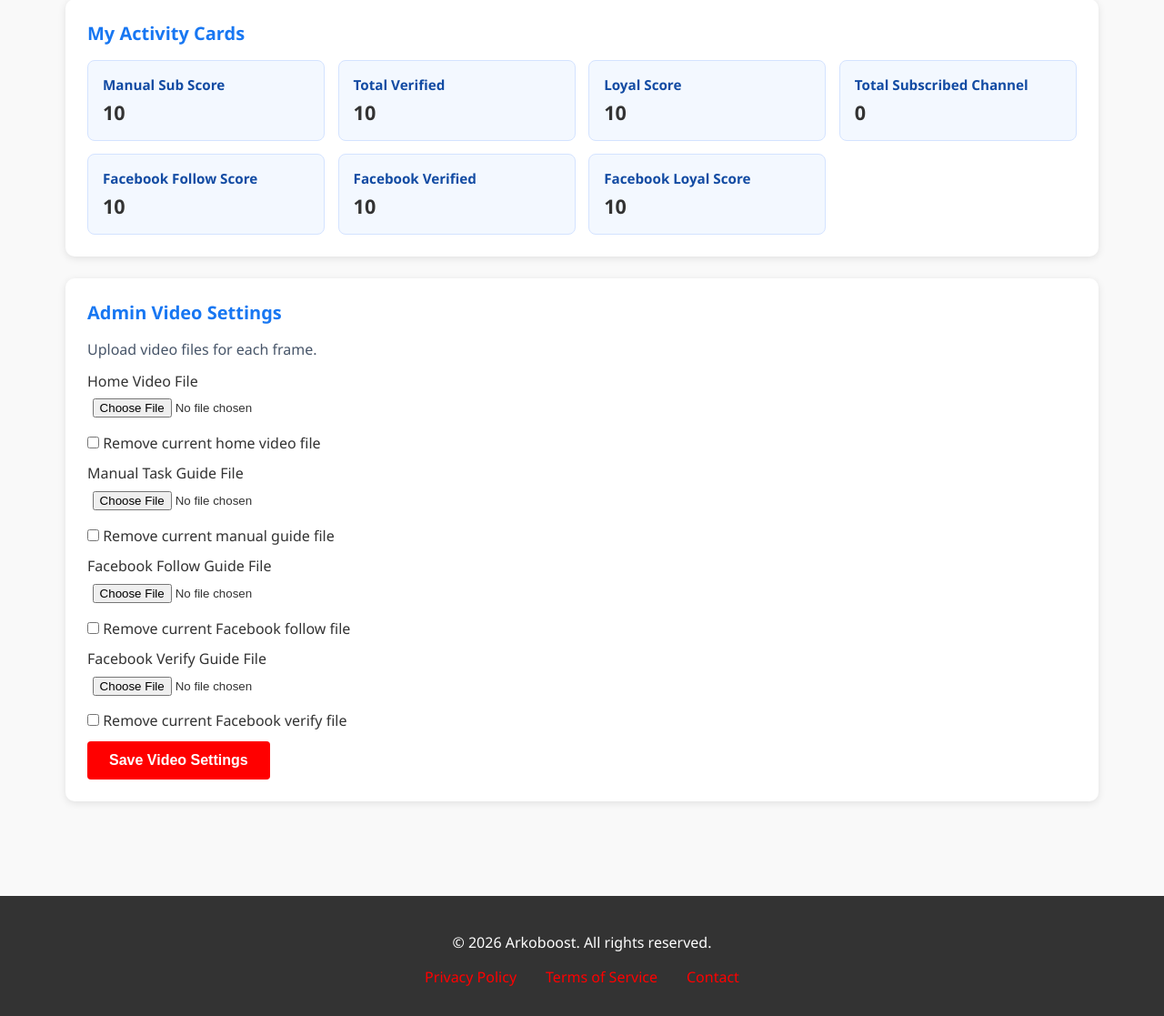
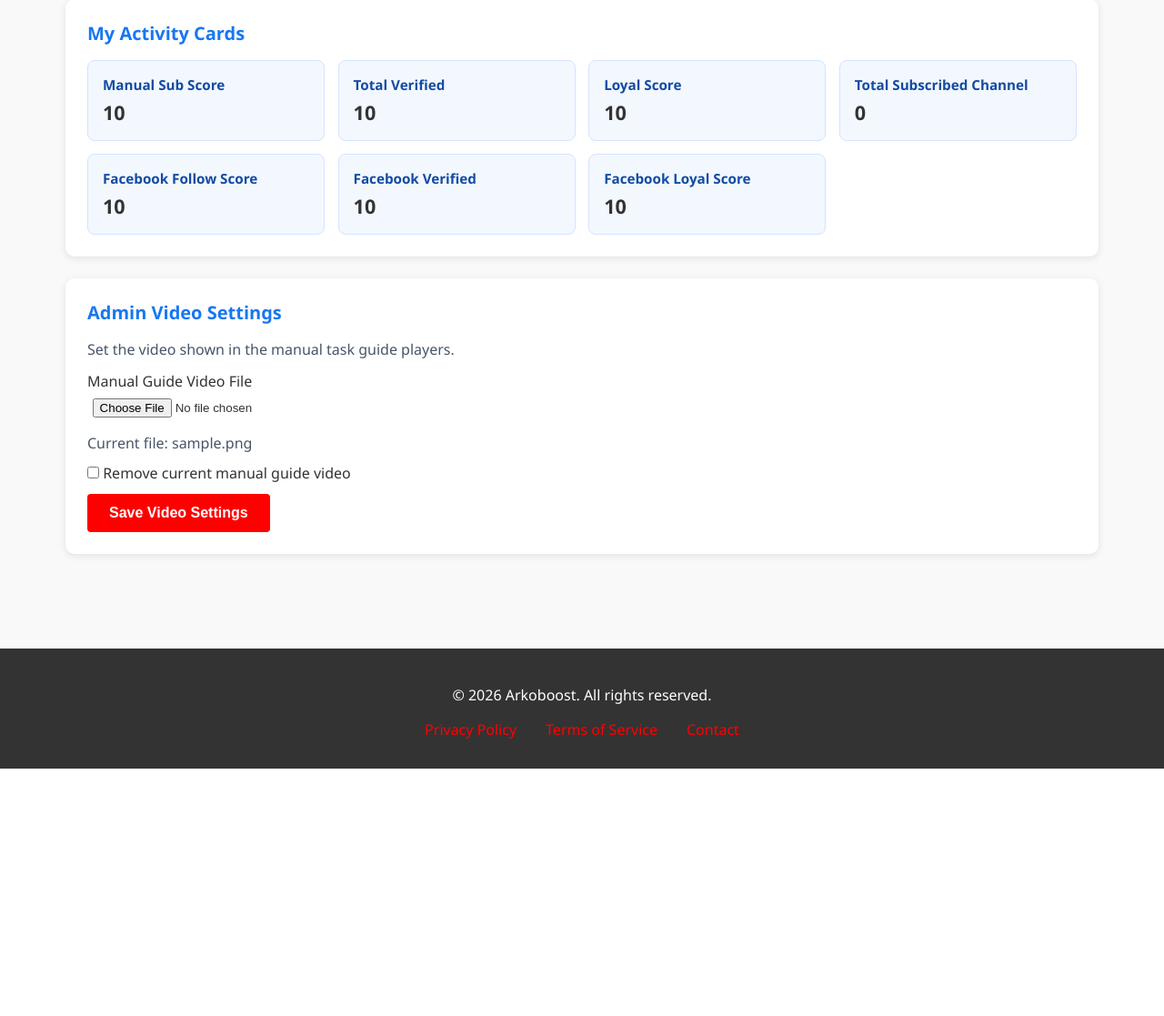
Before and after one commit to rishirambhusal444/arkoboost, a Django app: page /profile/manual/ in a window 1280 px wide. Shown: the part 864-1981 px from the top of the page at 91% size. After the commit the page ends 1709 px from the top, so only its background shows below. Run offline with Django 5.2, Linux system fonts and the light colour scheme; a user stored in the database is signed in; tables that the repository leaves empty hold one stand-in row (values such as "Sample post"); some libraries are stand-ins or nearby versions.

Commit message:
video field added

```diff
--- a/subscribers/admin.py
+++ b/subscribers/admin.py
@@ -332,6 +332,8 @@ class AdminVideoAdmin(admin.ModelAdmin):
         "id",
         "home_video_url",
         "home_video_file",
+        "manual_profile_video_url",
+        "manual_profile_video_file",
         "task_video_url_subscribe",
         "task_video_file_subscribe",
         "task_video_url_subscribe_verify",
--- a/subscribers/models.py
+++ b/subscribers/models.py
@@ -498,6 +498,8 @@ class VerificationImage(models.Model):
 class AdminVideo(models.Model):
     home_video_url = models.URLField(blank=True)
     home_video_file = models.FileField(upload_to="admin_videos/", blank=True, null=True)
+    manual_profile_video_url = models.URLField(blank=True)
+    manual_profile_video_file = models.FileField(upload_to="admin_videos/", blank=True, null=True)
     task_video_url_subscribe = models.URLField(blank=True)
     task_video_file_subscribe = models.FileField(upload_to="admin_videos/", blank=True, null=True)
     task_video_url_subscribe_verify = models.URLField(blank=True)
--- a/subscribers/views.py
+++ b/subscribers/views.py
@@ -118,13 +118,14 @@ def _admin_video_urls() -> dict:
         return DEFAULT_GUIDE_VIDEO_URL, False
 
     home_video_url, home_video_is_file = _pick(getattr(row, "home_video_url", ""), "home_video_file")
+    manual_profile_video_url = getattr(row, "manual_profile_video_url", "") or ""
     task_video_url_subscribe, task_video_url_subscribe_is_file = _pick(
-        getattr(row, "task_video_url_subscribe", ""),
-        "task_video_file_subscribe",
+        manual_profile_video_url or getattr(row, "task_video_url_subscribe", ""),
+        "manual_profile_video_file",
     )
     task_video_url_subscribe_verify, task_video_url_subscribe_verify_is_file = _pick(
-        getattr(row, "task_video_url_subscribe_verify", ""),
-        "task_video_file_subscribe",
+        manual_profile_video_url or getattr(row, "task_video_url_subscribe_verify", ""),
+        "manual_profile_video_file",
     )
     task_video_url_facebook, task_video_url_facebook_is_file = _pick(
         getattr(row, "task_video_url_facebook", ""),
@@ -2375,8 +2376,13 @@ def profile_page(request, profile_mode=None):
 def update_admin_videos(request):
     row = AdminVideo.objects.filter(pk=1).first() or AdminVideo(pk=1)
     row.home_video_url = (request.POST.get("home_video_url") or "").strip()
-    manual_video_url = (request.POST.get("task_video_url_subscribe_verify") or "").strip()
+    manual_video_url = (
+        request.POST.get("manual_profile_video_url")
+        or request.POST.get("task_video_url_subscribe_verify")
+        or ""
+    ).strip()
     # Keep manual subscribe/verify guide unified to a single URL.
+    row.manual_profile_video_url = manual_video_url
     row.task_video_url_subscribe = manual_video_url
     row.task_video_url_subscribe_verify = manual_video_url
     row.task_video_url_facebook = (request.POST.get("task_video_url_facebook") or "").strip()
@@ -2388,6 +2394,9 @@ def update_admin_videos(request):
     if request.POST.get("clear_task_video_file_subscribe") == "1" and row.task_video_file_subscribe:
         row.task_video_file_subscribe.delete(save=False)
         row.task_video_file_subscribe = None
+    if request.POST.get("clear_manual_profile_video_file") == "1" and row.manual_profile_video_file:
+        row.manual_profile_video_file.delete(save=False)
+        row.manual_profile_video_file = None
     if request.POST.get("clear_task_video_file_facebook") == "1" and row.task_video_file_facebook:
         row.task_video_file_facebook.delete(save=False)
         row.task_video_file_facebook = None
@@ -2399,6 +2408,8 @@ def update_admin_videos(request):
         row.home_video_file = request.FILES["home_video_file"]
     if request.FILES.get("task_video_file_subscribe"):
         row.task_video_file_subscribe = request.FILES["task_video_file_subscribe"]
+    if request.FILES.get("manual_profile_video_file"):
+        row.manual_profile_video_file = request.FILES["manual_profile_video_file"]
     if request.FILES.get("task_video_file_facebook"):
         row.task_video_file_facebook = request.FILES["task_video_file_facebook"]
     if request.FILES.get("task_video_file_facebook_verify"):
--- a/templates/subscribers/profile_manual.html
+++ b/templates/subscribers/profile_manual.html
@@ -99,29 +99,17 @@
         {% if user.is_staff %}
         <section class="profile-card">
             <h2>Admin Video Settings</h2>
-            <p style="margin-top:0.2rem;color:#475569;">Upload video files for each frame.</p>
+            <p style="margin-top:0.2rem;color:#475569;">Set the video shown in the manual task guide players.</p>
             <form method="post" action="{% url 'subscribers:update_admin_videos' %}" enctype="multipart/form-data" style="display:grid;gap:0.7rem;margin-top:0.8rem;">
                 {% csrf_token %}
                 <label>
-                    Home Video File
-                    <input type="file" name="home_video_file" accept="video/*" style="width:100%;padding:0.35rem;margin-top:0.2rem;">
+                    Manual Guide Video File
+                    <input type="file" name="manual_profile_video_file" accept="video/*" style="width:100%;padding:0.35rem;margin-top:0.2rem;">
                 </label>
-                <label><input type="checkbox" name="clear_home_video_file" value="1"> Remove current home video file</label>
-                <label>
-                    Manual Task Guide File
-                    <input type="file" name="task_video_file_subscribe" accept="video/*" style="width:100%;padding:0.35rem;margin-top:0.2rem;">
-                </label>
-                <label><input type="checkbox" name="clear_task_video_file_subscribe" value="1"> Remove current manual guide file</label>
-                <label>
-                    Facebook Follow Guide File
-                    <input type="file" name="task_video_file_facebook" accept="video/*" style="width:100%;padding:0.35rem;margin-top:0.2rem;">
-                </label>
-                <label><input type="checkbox" name="clear_task_video_file_facebook" value="1"> Remove current Facebook follow file</label>
-                <label>
-                    Facebook Verify Guide File
-                    <input type="file" name="task_video_file_facebook_verify" accept="video/*" style="width:100%;padding:0.35rem;margin-top:0.2rem;">
-                </label>
-                <label><input type="checkbox" name="clear_task_video_file_facebook_verify" value="1"> Remove current Facebook verify file</label>
+                {% if admin_video_settings.manual_profile_video_file %}
+                    <p style="margin:0;color:#475569;">Current file: {{ admin_video_settings.manual_profile_video_file.name }}</p>
+                    <label><input type="checkbox" name="clear_manual_profile_video_file" value="1"> Remove current manual guide video</label>
+                {% endif %}
                 <div>
                     <button type="submit" class="btn btn-primary">Save Video Settings</button>
                 </div>
```
Also changed, not shown: subscribers/migrations/0065_adminvideo_manual_profile_video_url.py (added), subscribers/migrations/0066_adminvideo_manual_profile_video_file.py (added).
